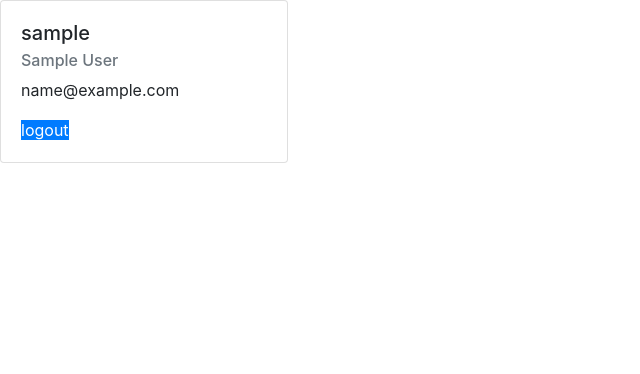
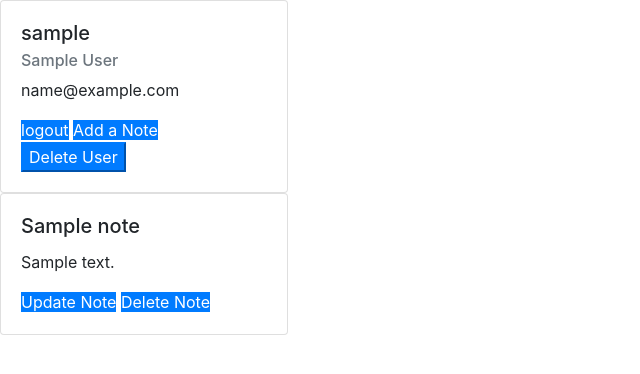
Before and after one commit to mattriese/flask-notes, a Flask app: a page that uses templates/secret.html in a window 1280 px wide. Shown: the top 374 px of the page, without its empty margins (0-640 px from the left). Run offline with Flask 2, Linux system fonts and the light colour scheme; the visitor is signed in with stand-in values (Sample User, id 1); tables that the repository leaves empty hold one stand-in row (values such as "Sample post"); some libraries are stand-ins or nearby versions.

Commit message:
switching

```diff
--- a/app.py
+++ b/app.py
@@ -4,7 +4,7 @@ from flask import Flask, render_template, redirect, flash, jsonify, session
 
 from flask_debugtoolbar import DebugToolbarExtension
 
-from models import db, connect_db, User
+from models import db, connect_db, User, Note
 from forms import RegisterForm, LoginForm
 # from forms import AddPetForm, EditPetForm
 
@@ -97,14 +97,10 @@ def show_secret_page(username):
         flash("You must be logged in to view!")
         return redirect("/")
 
-        # alternatively, can return HTTP Unauthorized status:
-        #
-        # from werkzeug.exceptions import Unauthorized
-        # raise Unauthorized()
-
     else:
         user = User.query.filter_by(username=username).first()
-        return render_template("secret.html", user=user)
+        notes = Note.query.all()
+        return render_template("secret.html", user=user, notes=notes)
 
 
 @app.route("/logout")
@@ -113,3 +109,25 @@ def logout_user():
 
     session.pop("username", None)
     return redirect("/")
+
+
+@app.route("/users/<username>/delete", methods=["POST"])
+def delete_user(username):
+    """delete user from the database and delete all notes
+    Redirect to / """
+
+    if "username" not in session:
+        flash("You must be logged in to delete!")
+        return redirect("/")
+    else:
+
+        current_user = User.query.get_or_404(username)
+        notes_from_user = current_user.notes
+
+        for note in notes_from_user:
+            db.session.delete(note)
+
+        db.session.delete(current_user)
+        db.session.commit()
+
+    return redirect('/')
--- a/templates/login.html
+++ b/templates/login.html
@@ -20,7 +20,7 @@
     </div>
 
     {% endfor %}
-	<button type="submit" class="btn btn-primary">Submit</button>
+    <button type="submit" class="btn btn-primary">Submit</button>
 </form>
 
 {% endblock %}
--- a/templates/register.html
+++ b/templates/register.html
@@ -1,4 +1,3 @@
-
 {% extends "base.html" %}
 
 {% block title %} Register new user {% endblock %}
--- a/templates/secret.html
+++ b/templates/secret.html
@@ -10,8 +10,21 @@
 		<h6 class="card-subtitle mb-2 text-muted">{{ user.first_name }} {{ user.last_name }}</h6>
 		<p class="card-text">{{ user.email }}</p>
 		<a href="/logout" class="btn-primary">logout</a>
+		<a href="/{{user.username}}/notes/add" class="btn-primary">Add a Note</a>
+		<form action="/users/{{user.username}}/delete" method="POST">
+			<button type="submit" class="btn-primary">Delete User</button>
+		</form>
+
 
 	</div>
 </div>
 
+{% for note in notes %}
+<div class="card" style="width: 18rem;">
+	<div class="card-body">
+		<h5 class="card-title">{{ note.title }}</h5>
+		<p class="card-text">{{ note.content }}</p>
+		<a href="/notes/{{note.id}}/update" class="btn-primary">Update Note</a>
+		<a href="/notes/{{note.id}}/delete" class="btn-primary">Delete Note</a>
+		{% endfor %}
 		{% endblock %}
```
Also changed, not shown: models.py (+12 -0 lines). Lines whose indentation alone changed are shown as unchanged.
